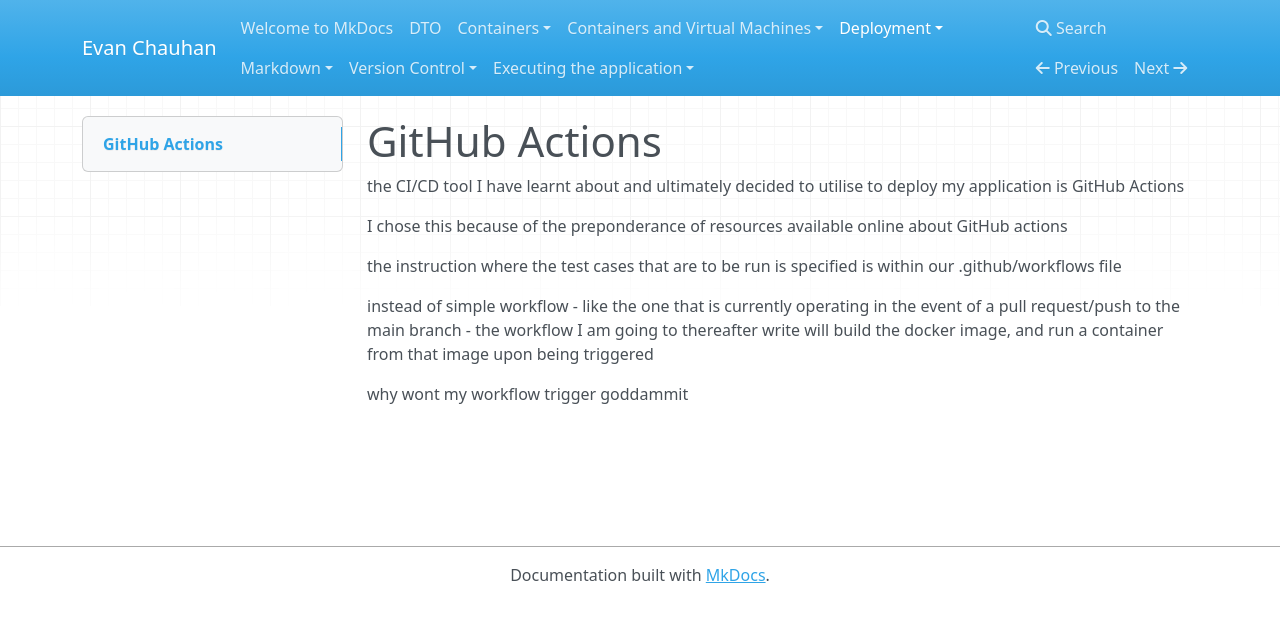
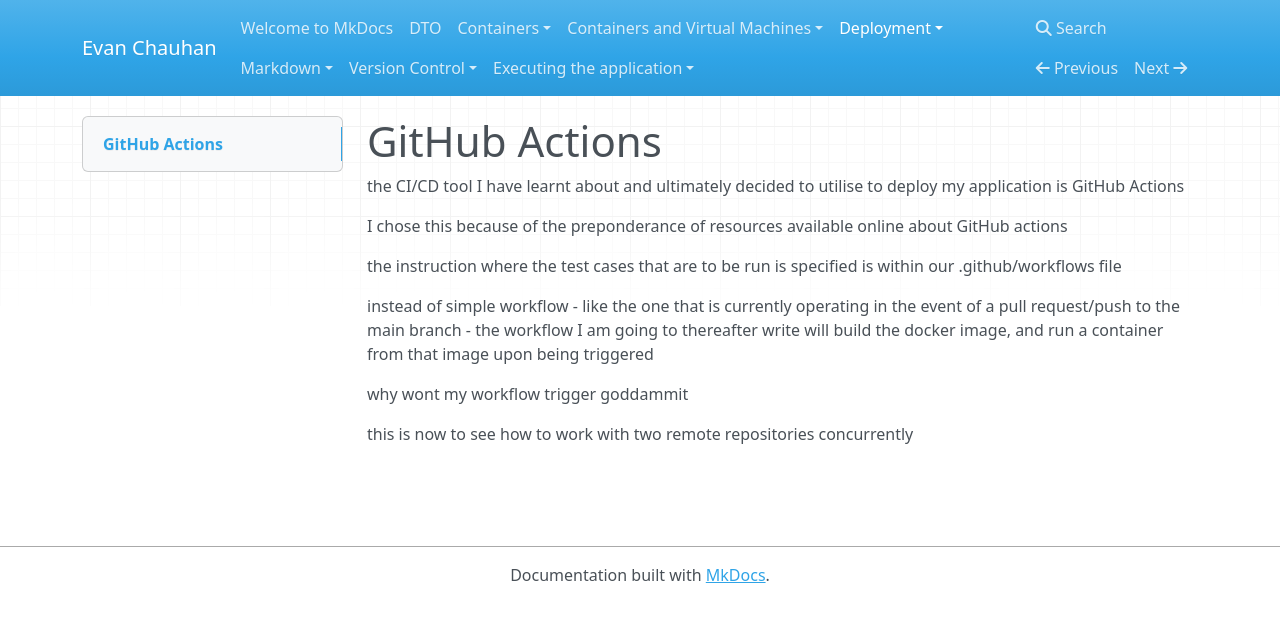
Before and after one commit to EvanChauhan/mydocs-site, an MkDocs documentation site: the page built from docs/Deployment/Continuous Integration Continuous Deployment CI/GitHub Actions.md, in a window 1280 px wide. Shown: the top 622 px of the page. Built offline with MkDocs 1.6.1, drawn with Linux system fonts in a browser that asks for light colours; nearby versions of some CDN libraries.

```diff
--- a/docs/Deployment/Continuous Integration Continuous Deployment CI/GitHub Actions.md
+++ b/docs/Deployment/Continuous Integration Continuous Deployment CI/GitHub Actions.md
@@ -9,3 +9,5 @@ the instruction where the test cases that are to be run is specified is within o
 instead of simple workflow - like the one that is currently operating in the event of a pull request/push to the main branch - the workflow I am going to thereafter write will build the docker image, and run a container from that image upon being triggered
 
 why wont my workflow trigger goddammit
+
+this is now to see how to work with two remote repositories concurrently
```
